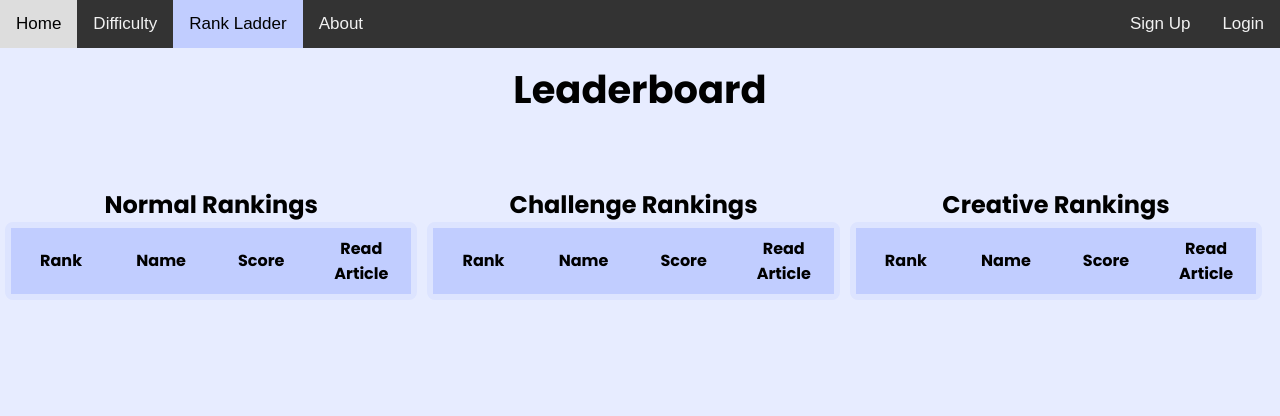
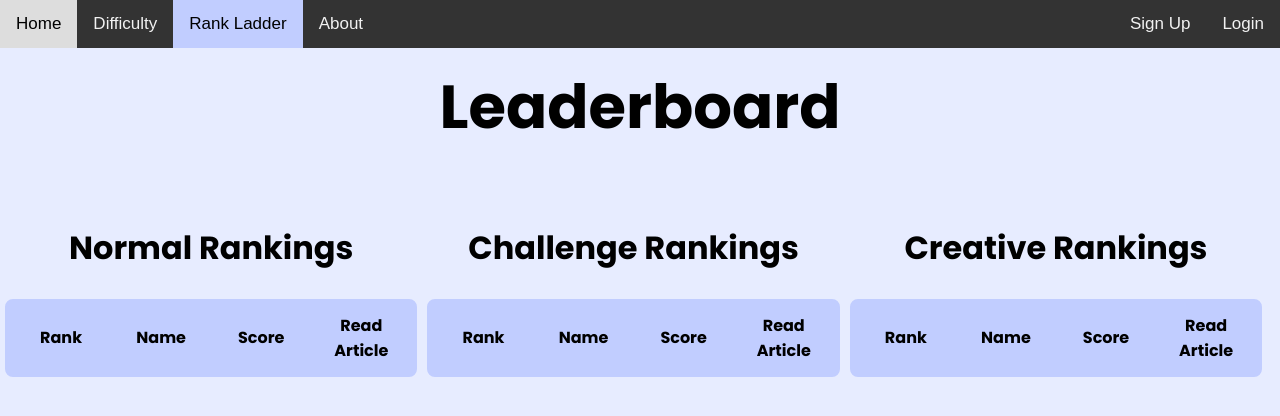
Before and after one commit to jccoulson/write-it, a Flask app: page /rankings in a window 1280 px wide. Shown: the top 416 px of the page. Run offline with Flask 3, Linux system fonts and the light colour scheme; data that the repository does not hold is empty.

Commit message:
css font size and color changes

```diff
--- a/static/css/landing_page.css
+++ b/static/css/landing_page.css
@@ -119,7 +119,7 @@ body {
     background-color: transparent;
     border-radius: 0;
     padding: 0;
-    font-size: 55px;
+    font-size: clamp(55px, 3vw, 4vw);
     width: 25%;
     height: 20%;
     overflow:visible;
@@ -132,7 +132,7 @@ body {
     background-color: transparent;
     border-radius: 0;
     padding: 0;
-    font-size: 20px;
+    font-size: clamp(16px, 1vw, 2vw);
     width: 65%;
     height: 20%;
     text-overflow: ellipsis;
@@ -149,7 +149,7 @@ body {
     font-family: "Poppins", sans-serif;
     font-weight:bold;
     padding:10px;
-    font-size: 13px;
+    font-size: clamp(13px, .7vw, 1vw);
     border: none;
     cursor: pointer;
 }
--- a/static/css/rankings.css
+++ b/static/css/rankings.css
@@ -6,7 +6,7 @@
   }
 
   .row {
-    margin-top: 5%;
+    margin-top: 3%;
   }
 
   .column {
@@ -24,7 +24,7 @@
   /* this applies to all tables, ex: rounding the corners */
   table {
     border-collapse:separate;
-    border:solid #dde4ff 6px;
+    border:solid #c1cdff 6px;
     border-radius:8px;
     table-layout:fixed;
     border-spacing: 0;
@@ -35,14 +35,12 @@
     text-align: center;
     padding: 8px;
   }
-  h{
-    max-width: 70%;
-    font-size: 150%;
+  h2{
+    font-size: 200%;
     font-weight: bold;
-    margin-bottom: 1%;
   }
   .leaderboard{
-    font-size: 240%;
+    font-size: 380%;
     font-weight: bold;
     margin-top:1%;
   }
@@ -69,7 +67,7 @@
 
 /* for the sake of consistency and readability, bunch all the 3 table containers to change color-scheme */
 .normal_ranking tr:nth-child(even), .challenge_ranking tr:nth-child(even), .creative_ranking tr:nth-child(even) {
-    background: #dde4ff;
+    background: #faf6ee;
 }
 
 .normal_ranking tr:nth-child(odd), .challenge_ranking tr:nth-child(odd), .creative_ranking tr:nth-child(odd) {
--- a/templates/difficulty.html
+++ b/templates/difficulty.html
@@ -39,7 +39,7 @@
                 </div>
                 </div>
                 <div class="info_block ifb2">
-                    <h3>Example</h3>
+                    <h3 class = "example">Example</h3>
                     <p>Amidst the hustle and bustle of the royal kingdom of Magnora, a secret society operates unnoticed by regular townspeople. However, they play a significant role in shaping the kingdom's destiny. The moonlit meeting in the secluded castle's courtyard signals the unveiling of a secret so immense, it can reshape history. The society's members whisper amongst themselves under the cover of the ink-black night.</p></div>
                 <div class="info_block ifb3">
                     <h3>Rules</h3>
@@ -75,7 +75,7 @@
                 </div>
                 </div>
                 <div class="info_block ifb2">
-                    <h3>Example</h3>
+                    <h3 class = "example">Example</h3>
                     <p>In the heart of a bustling city, a mysterious character, known only as the "Caller," offers people the chance to change their fate. One day, you agonizingly decide to accept the unknown temptation, turning your mundane life on its head. The challenge is to write this in a second-person perspective but with the additional wrinkle that you can't use any contractions throughout the narrative.</p></div>
                 <div class="info_block ifb3">
                     <h3>Rules</h3>
@@ -111,7 +111,7 @@
                 </div>
                 </div>
                 <div class="info_block ifb2">
-                    <h3>Example</h3>
+                    <h3 class = "example">Example</h3>
                     <p>In a world where pastel clouds drift through the sky and the streets are filled with luminescent flowers, stands a city made entirely of watermelon sugar. The inhabitants are whimsical creatures, each unique, born from the sweet, pink sand that lays beneath the city. The city vibrates with the gentle hum of a thousand melodies only the city's dwellers can hear. One day, the melody changes.</p></div>
                 <div class="info_block ifb3">
                     <h3>Rules</h3>
--- a/templates/rankings.html
+++ b/templates/rankings.html
@@ -29,7 +29,7 @@
     <div class="row">
         <!-- normal table -->
         <div class="column">
-            <h>Normal Rankings</h>
+            <h2>Normal Rankings</h2>
             <table class="normal_ranking">
                 <tr>
                     <th class="rank">Rank</th>
@@ -58,7 +58,7 @@
 
         <!-- challenge table -->
         <div class="column">
-            <h>Challenge Rankings</h>
+            <h2>Challenge Rankings</h2>
             <table class="challenge_ranking">
                 <tr>
                     <th class="rank">Rank</th>
@@ -87,7 +87,7 @@
 
         <!-- creative table -->
         <div class="column">
-            <h>Creative Rankings</h>
+            <h2>Creative Rankings</h2>
             <table class="creative_ranking">
                 <tr>
                     <th class="rank">Rank</th>
```
Also changed, not shown: static/css/analysis.css (+10 -15 lines), static/css/difficulty.css (+9 -5 lines).
